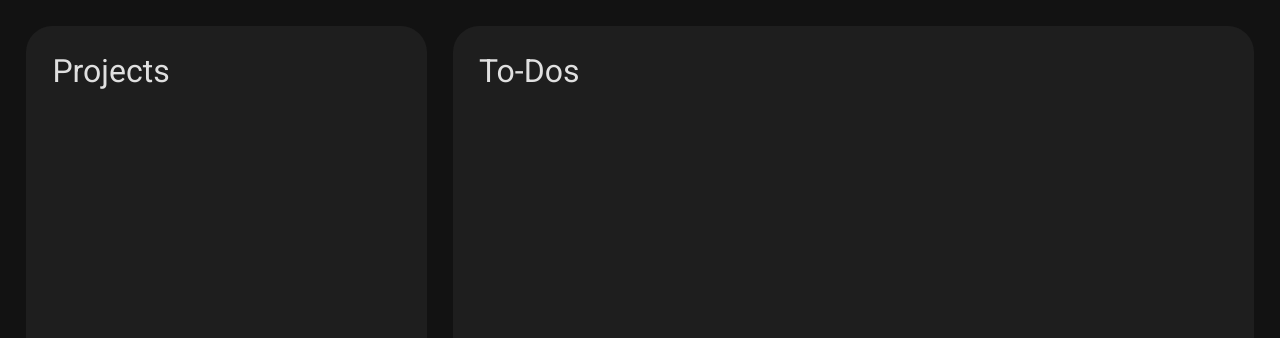
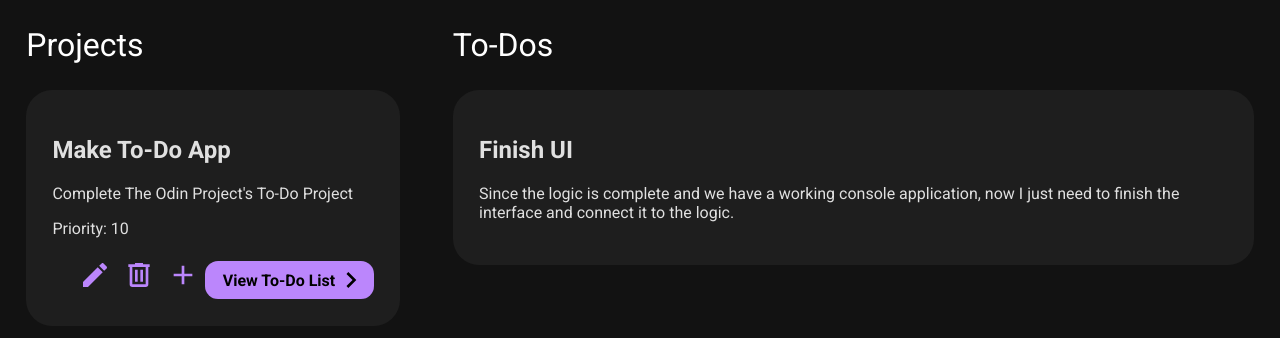
Before and after one commit to GhidBase/to-do-list, a website built with webpack: page src/template.html in a window 1280 px wide. Built offline with nearby package versions, Linux system fonts and the light colour scheme; a web font is replaced by a local one.

Commit message:
Add buttons to Projects

```diff
--- a/src/css/styles.css
+++ b/src/css/styles.css
@@ -28,9 +28,12 @@
 
 
 --general-spacing: clamp(20px, calc(-25px + (10dvw * .4)), 30px);
-font-family: 'roboto';
+
 }
 
+* {
+    font-family: 'roboto';
+}
 
 /*
     I STILL NEED TO MAKE THE CHECK
@@ -48,21 +51,74 @@ body {
     display: grid;
     grid-template-columns: 1fr 2fr;
     grid-template-rows: 1fr;
-    gap: var(--general-spacing);
-    padding: var(--general-spacing);
+    /* gap: var(--general-spacing);
+    padding: var(--general-spacing); */
     box-sizing: border-box;
 }
 
 #projects,
 #to-dos {
+    /* background-color: var(--surface);
+    border-radius: var(--general-spacing); */
+    padding: var(--general-spacing);
+    gap: var(--general-spacing);
+
+    display: flex;
+    flex-direction: column;
+}
+
+#projects h1,
+#to-dos h1 {
+    color: var(--on-background);
+    margin: 0;
+    font-weight: 400;
+}
+
+#projects .project,
+#to-dos .to-do {
     background-color: var(--surface);
+    color: var(--on-surface);
     padding: var(--general-spacing);
     border-radius: var(--general-spacing);
 }
 
-#projects h1,
-#to-dos h1 {
-    color: var(--on-surface);
+.project .buttons {
+    display: flex;
+    justify-content: flex-end;
+    align-items: center;
+    gap: calc(var(--general-spacing)/4);
+}
+
+.buttons .buttons-inner {
+    display: flex;
+    justify-content: center;
+    flex-wrap: wrap;
+}
+
+.project #edit {
+    background-color: var(--primary);
+    border: 0;
+    color: var(--on-primary);
+    font-weight: 600;
+    font-size: 1em;
+    padding: calc(var(--general-spacing)/8) calc(var(--general-spacing)/4) calc(var(--general-spacing)/8) calc(var(--general-spacing)/1.5);
     margin: 0;
-    font-weight: 400;
+    border-radius: calc(var(--general-spacing)/2);
+
+    display: flex;
+    align-items: center;
+    min-width: 145px;
+    box-sizing: content-box;
+    margin-top: calc(var(--general-spacing)/4);
 }
+
+.project button {
+    background-color: transparent;
+    border: 0;
+    font-size: 1em;
+}
+
+.project img,
+.to-do img {
+    height: 2em;
+}
--- a/src/template.html
+++ b/src/template.html
@@ -11,9 +11,35 @@
 <body>
     <div id="projects">
         <h1>Projects</h1>
+        <div class="project">
+            <div class="details">
+                <h2>Make To-Do App</h2>
+                <p>
+                    Complete The Odin Project's To-Do Project
+                </p>
+                <p>Priority: 10</p>
+            </div>
+            <div class="buttons">
+                <div class="buttons-inner">
+                    <button><img src="imgs/pencil.svg" alt=""></button>
+                    <button><img src="imgs/trash-can-outline.svg" alt=""></button>
+                    <button><img src="imgs/plus.svg" alt=""></button>
+                    <button id="edit">View To-Do List<img src="imgs/chevron-right.svg" alt=""></button>
+                </div>
+            </div>
+        </div>
     </div>
     <div id="to-dos">
         <h1>To-Dos</h1>
+        <div class="to-do">
+            <h2>Finish UI</h2>
+            <p>
+                Since the logic is complete and we have a
+                working console application, now I just need
+                to finish the interface and connect it to the
+                logic.
+            </p>
+        </div>
     </div>
 
 
```
Also changed, not shown: src/imgs/chevron-right.svg (added), src/imgs/pencil.svg (added), src/imgs/plus.svg (added), src/imgs/trash-can-outline.svg (added).
